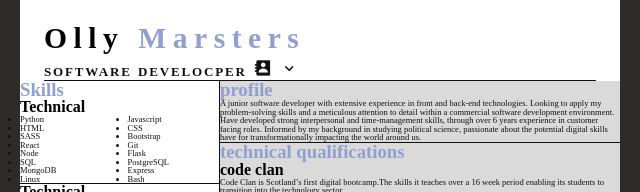
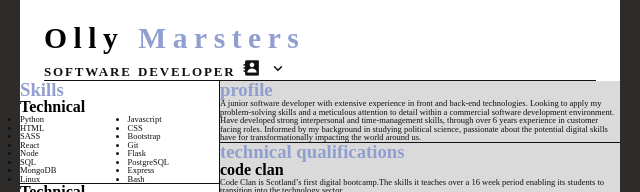
Before and after one commit to O-Marsters-1997/HTML-CV, a plain HTML site: page index.html in a window 1280 px wide. Shown: the top 192 px of the page, 320-960 px from the left. Drawn offline with nearby package versions, Linux system fonts and the light colour scheme; a web font is replaced by a local one.

Commit message:
fix error

```diff
--- a/index.html
+++ b/index.html
@@ -19,7 +19,7 @@
                                 <span class="cv-name-1st">Olly</span>
                                 <span class="cv-name-2nd">Marsters</span>
                             </h1>
-                            <h2 class="cv-title">software develocper
+                            <h2 class="cv-title">software developer
                                 <i class='bx bxs-contact show-contact-details'></i>
                                 <i class='bx bx-chevron-down show-contact-details'></i>
                             </h2>
```
